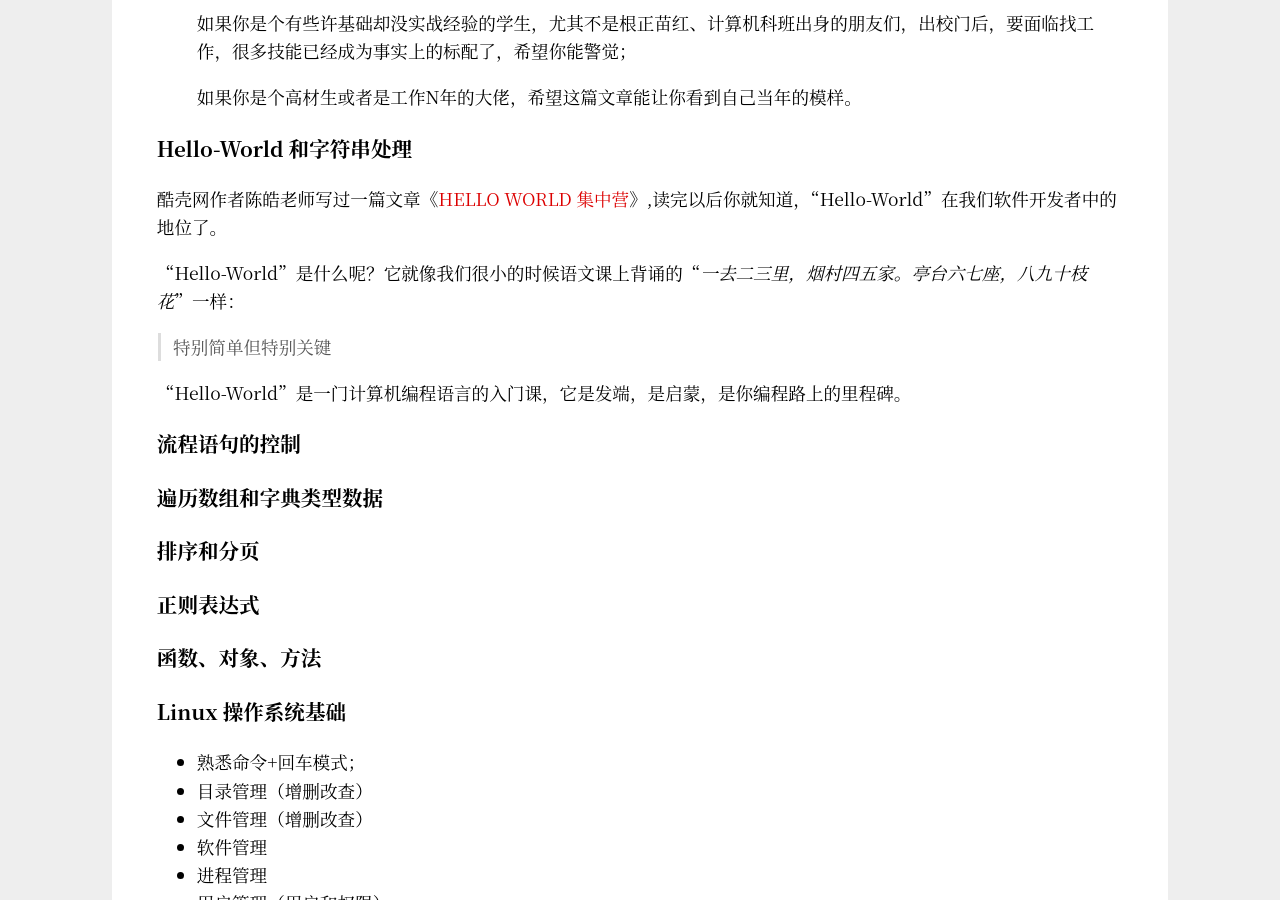
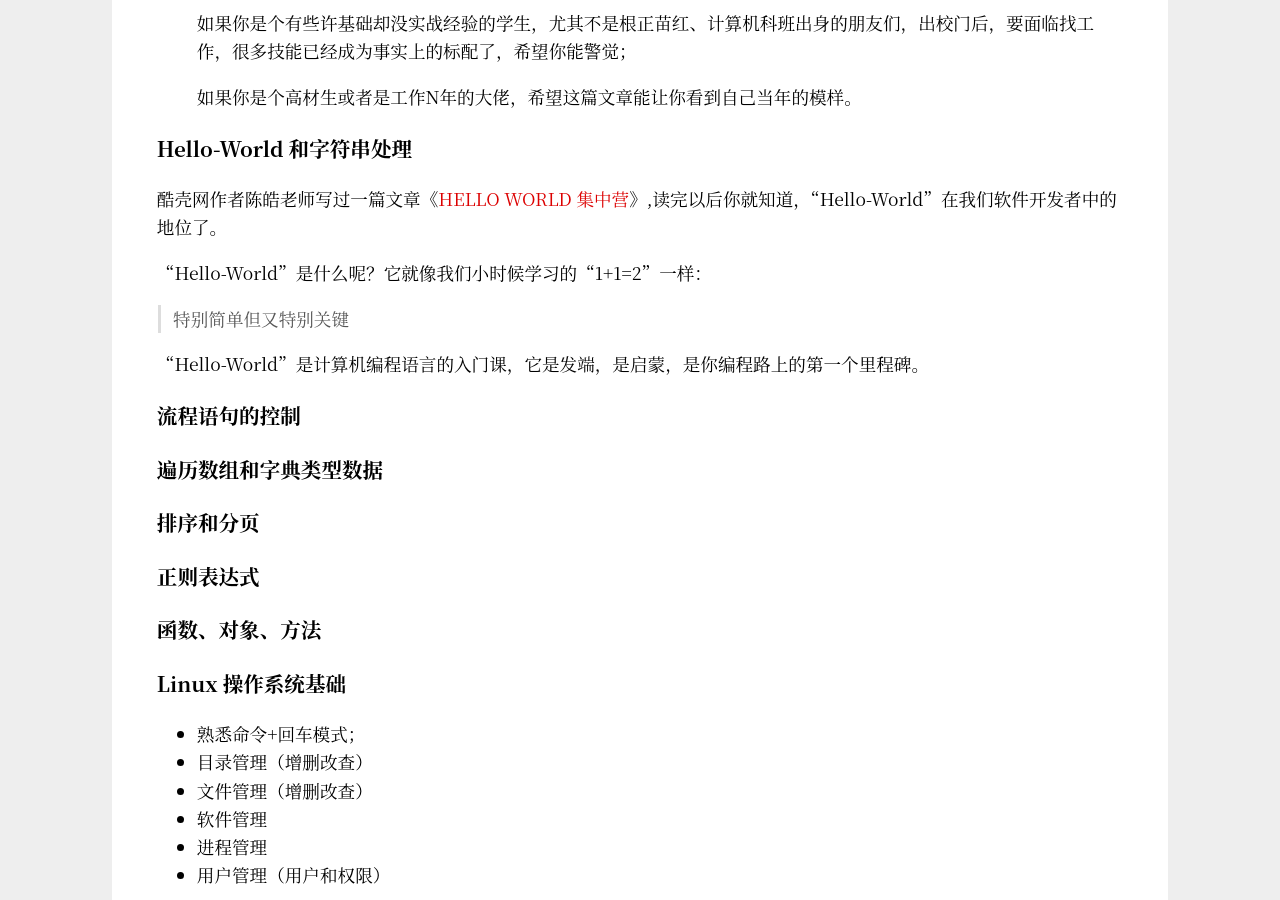
Before and after one commit to Haiyung/haiyung.github.io, a Jekyll site: the page built from _posts/2019-10-27-minimum-skills-in-the-first-year-of-development.md, in a window 1280 px wide and 900 px high, scrolled down 1232 px. Built offline with Jekyll 4.4.1, drawn with Linux system fonts in a browser that asks for light colours.

Commit message:
article: update article

```diff
--- a/_posts/2019-10-27-minimum-skills-in-the-first-year-of-development.md
+++ b/_posts/2019-10-27-minimum-skills-in-the-first-year-of-development.md
@@ -39,11 +39,13 @@ __Contents__
 
 酷壳网作者陈皓老师写过一篇文章《[HELLO WORLD 集中营](https://coolshell.cn/articles/169.html)》,读完以后你就知道，“Hello-World”在我们软件开发者中的地位了。
 
-“Hello-World”是什么呢？它就像我们很小的时候语文课上背诵的“_一去二三里，烟村四五家。亭台六七座，八九十枝花_”一样：
+“Hello-World”是什么呢？它就像我们小时候学习的“1+1=2”一样：
 
-> 特别简单但特别关键
+> 特别简单但又特别关键
 
-“Hello-World”是一门计算机编程语言的入门课，它是发端，是启蒙，是你编程路上的里程碑。
+“Hello-World”是计算机编程语言的入门课，它是发端，是启蒙，是你编程路上的第一个里程碑。
+
+
 
 
 ### 流程语句的控制
```
